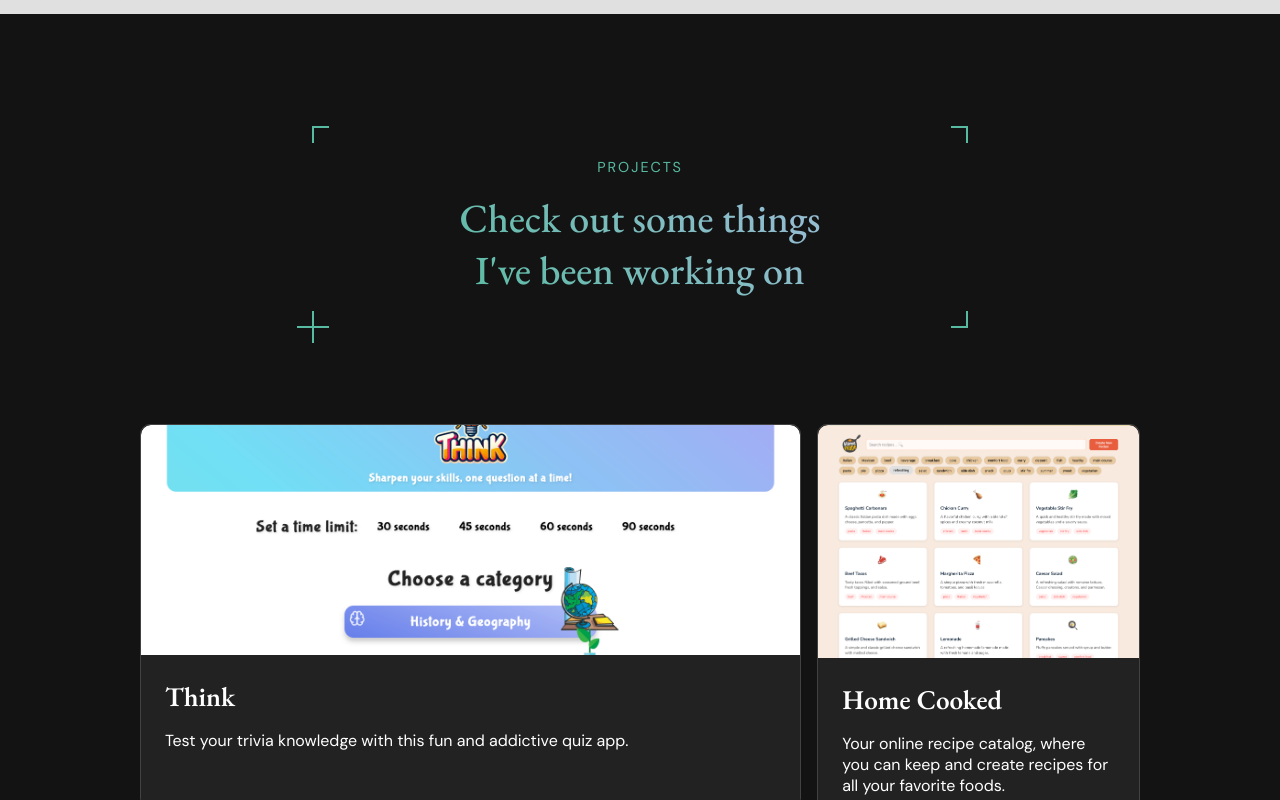
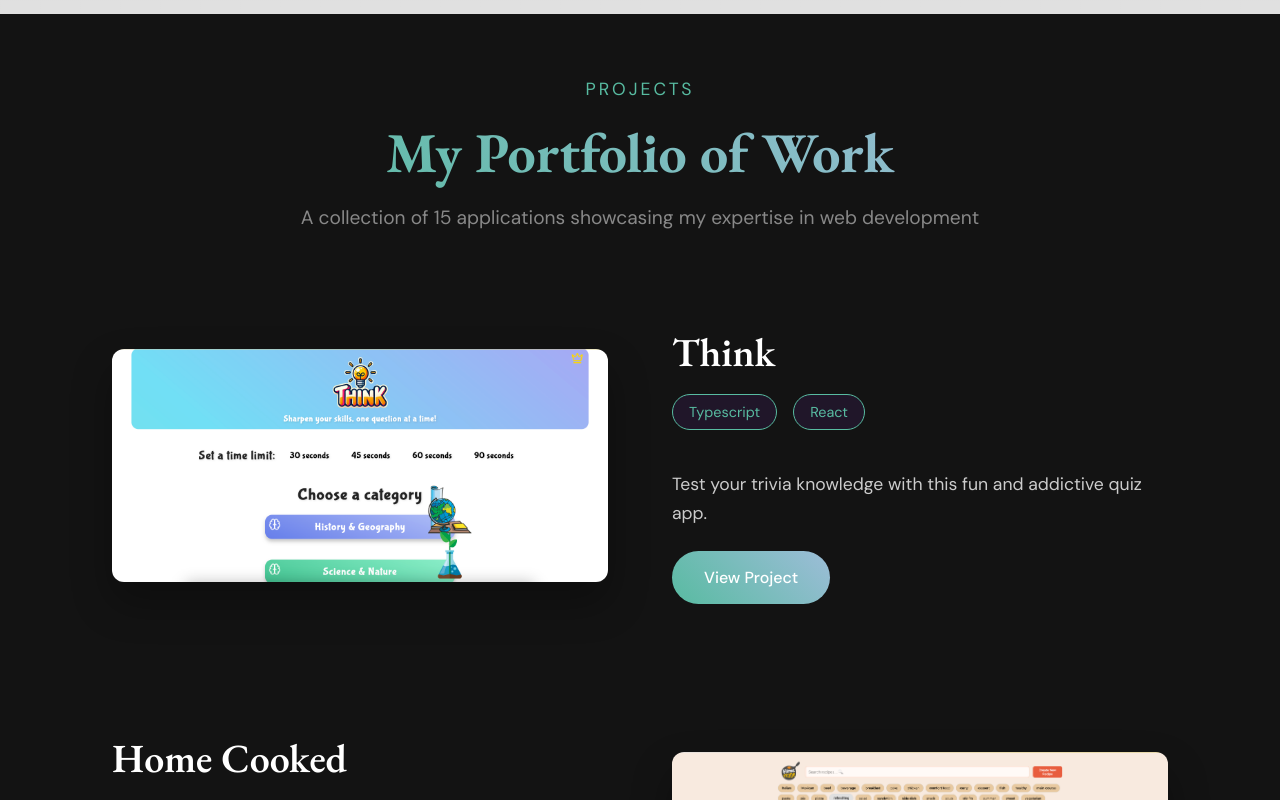
Before and after one commit to evelynmbart/evelyn-portfolio, a React (Vite) app: page / in a window 1280 px wide. Shown: the part 1720-2520 px from the top of the page. Built offline with nearby package versions, Linux system fonts and the light colour scheme; a web font is replaced by a local one.

Commit message:
Redo portfolio

```diff
--- a/src/sections/Projects.jsx
+++ b/src/sections/Projects.jsx
@@ -61,7 +61,6 @@ const projects = [
     featured: true,
     link: "/project/5"
   },
-
   {
     name: "NE RiverFlow",
     description: "Track the water levels of the New England rivers and lakes.",
@@ -69,7 +68,6 @@ const projects = [
     image: "../../projects/riverflow.png",
     link: "/project/4"
   },
-
   {
     name: "Farkle",
     description:
@@ -86,7 +84,6 @@ const projects = [
     image: "../../projects/last-meals.png",
     link: "/project/7"
   },
-
   {
     name: "Jaipur Score",
     description: "A simple score keeper for the board game Jaipur.",
@@ -94,7 +91,6 @@ const projects = [
     image: "../../projects/jaipur.png",
     link: "/project/8"
   },
-
   {
     name: "Cart Compare",
     description:
@@ -104,15 +100,6 @@ const projects = [
     featured: true,
     link: "/project/15"
   },
-
-  // {
-  //   name: "Tile Slider",
-  //   description:
-  //     "A map app that allows you to search for locations by name or by address",
-  //   technologies: ["Javascript", "React"],
-  //   image: "../../projects/tile-slider.png",
-  //   link: "/tile-slider",
-  // },
   {
     name: "Pomodoro",
     description:
@@ -136,14 +123,6 @@ const projects = [
     image: "../../projects/hole-in-one.png",
     link: "/project/10"
   }
-  // {
-  //   name: "Blog Woohoo",
-  //   description:
-  //     "A map app that allows you to search for locations by name or by address",
-  //   technologies: ["Typescript", "React"],
-  //   image: "../../projects/blogwoohoo.png",
-  //   link: "/project/16",
-  // },
 ];
 
 const Projects = () => {
@@ -152,42 +131,46 @@ const Projects = () => {
       <ProjectsHeader>
         <HeaderFrame>
           <Subtitle>Projects</Subtitle>
-          <Title>Check out some things I&apos;ve been working on</Title>
-          <TopLeftCorner />
-          <TopRightCorner />
-          <BottomLeftCorner />
-          <BottomLeftCornerOutside />
-          <BottomRightCorner />
+          <Title>My Portfolio of Work</Title>
+          <SubtitleDescription>
+            A collection of {projects.length} applications showcasing my
+            expertise in web development
+          </SubtitleDescription>
         </HeaderFrame>
       </ProjectsHeader>
 
-      <ProjectsGrid>
-        {projects.map(project =>
-          <ProjectCard
-            key={project.name}
-            featured={project.featured}
-            className={project.featured ? "featured" : ""}
-          >
-            <ProjectLink href={project.link}>
-              <ProjectTop>
-                <ProjectImage
-                  src={project.image}
-                  alt={project.name}
-                  featured={project.featured}
-                />
-              </ProjectTop>
-              <ProjectBottom featured={project.featured}>
-                <ProjectTitle featured={project.featured}>
+      <ProjectsList>
+        {projects.map((project, index) =>
+          <ProjectCard key={project.name} isEven={index % 2 === 0}>
+            <ProjectImageWrapper>
+              <ProjectImage src={project.image} alt={project.name} />
+            </ProjectImageWrapper>
+
+            <ProjectContent>
+              <ProjectMeta>
+                <ProjectTitle>
                   {project.name}
                 </ProjectTitle>
-                <ProjectDescription featured={project.featured}>
-                  {project.description}
-                </ProjectDescription>
-              </ProjectBottom>
-            </ProjectLink>
+                <TechStack>
+                  {project.technologies.map(tech =>
+                    <TechTag key={tech}>
+                      {tech}
+                    </TechTag>
+                  )}
+                </TechStack>
+              </ProjectMeta>
+
+              <ProjectDescription>
+                {project.description}
+              </ProjectDescription>
+
+              <ViewProjectButton href={project.link}>
+                View Project
+              </ViewProjectButton>
+            </ProjectContent>
           </ProjectCard>
         )}
-      </ProjectsGrid>
+      </ProjectsList>
     </ProjectsSection>
   );
 };
@@ -195,87 +178,37 @@ const Projects = () => {
 export default Projects;
 
 const ProjectsSection = styled.section`
-  padding: 1rem 7rem;
+  padding: 4rem 7rem;
   background-color: rgb(19, 19, 19);
 
   @media (max-width: 768px) {
-    padding: 4rem 5%;
+    padding: 2rem 1rem;
   }
 `;
 
 const ProjectsHeader = styled.div`
-  display: flex;
-  justify-content: center;
-  margin: 6rem 0;
+  text-align: center;
+  margin-bottom: 6rem;
 `;
 
 const HeaderFrame = styled.div`
-  position: relative;
-  max-width: 400px;
-  padding: 2rem 8rem;
-  text-align: center;
-
-  @media (max-width: 768px) {
-    padding: 1.5rem;
-  }
-`;
-
-const Corner = styled.span`
-  position: absolute;
-  width: 15px;
-  height: 15px;
-`;
-
-const TopLeftCorner = styled(Corner)`
-  top: 0;
-  left: 0;
-  border-top: 2px solid var(--primary-color);
-  border-left: 2px solid var(--primary-color);
-`;
-
-const TopRightCorner = styled(Corner)`
-  top: 0;
-  right: 0;
-  border-top: 2px solid var(--primary-color);
-  border-right: 2px solid var(--primary-color);
-`;
-
-const BottomLeftCorner = styled(Corner)`
-  bottom: 0;
-  left: 0;
-  border-bottom: 2px solid var(--primary-color);
-  border-left: 2px solid var(--primary-color);
-`;
-
-const BottomLeftCornerOutside = styled(Corner)`
-  bottom: -15px;
-  left: -15px;
-  border-top: 2px solid var(--primary-color);
-  border-right: 2px solid var(--primary-color);
-`;
-
-const BottomRightCorner = styled(Corner)`
-  bottom: 0;
-  right: 0;
-  border-bottom: 2px solid var(--primary-color);
-  border-right: 2px solid var(--primary-color);
+  max-width: 800px;
+  margin: 0 auto;
 `;
 
 const Subtitle = styled.span`
+  font-size: 1.1rem;
+  text-transform: uppercase;
+  letter-spacing: 3px;
+  color: var(--primary-color);
+  margin-bottom: 1rem;
   display: block;
-  font-size: 0.9rem;
-  text-transform: uppercase;
-  letter-spacing: 2px;
-  margin-bottom: 1rem;
-  color: var(--primary-color);
 `;
 
 const Title = styled.h2`
-  font-size: 2.5rem;
-  font-weight: 500;
-  line-height: 1.3;
-  margin: 0;
-  color: var(--text-color);
+  font-size: 3.5rem;
+  font-weight: 700;
+  margin: 1rem 0;
   background: linear-gradient(
     45deg,
     var(--primary-color),
@@ -285,111 +218,109 @@ const Title = styled.h2`
   -webkit-text-fill-color: transparent;
 
   @media (max-width: 768px) {
-    font-size: 1.8rem;
+    font-size: 2.5rem;
   }
 `;
 
-const ProjectsGrid = styled.div`
-  display: grid;
-  grid-template-columns: repeat(3, 1fr);
-  gap: 16px;
-  max-width: 1000px;
+const SubtitleDescription = styled.p`
+  font-size: 1.2rem;
+  color: #888;
+  margin-top: 1rem;
+`;
+
+const ProjectsList = styled.div`
+  max-width: 1200px;
   margin: 0 auto;
-  padding: 0 16px;
+  display: flex;
+  flex-direction: column;
+  gap: 8rem;
+`;
 
-  @media (max-width: 768px) {
-    grid-template-columns: 1fr;
-    gap: 24px;
+const ProjectCard = styled.div`
+  display: flex;
+  align-items: center;
+  gap: 4rem;
+  flex-direction: ${props => (props.isEven ? "row" : "row-reverse")};
+
+  @media (max-width: 1024px) {
+    flex-direction: column;
+    gap: 2rem;
   }
 `;
 
-const ProjectCard = styled.div`
-  position: relative;
-  height: ${props => (props.featured ? "384px" : "390px")};
-  border-radius: 10px;
-  box-sizing: border-box;
-  padding: 0;
-  margin: 0;
-  cursor: pointer;
+const ProjectImageWrapper = styled.div`
+  flex: 1;
+  border-radius: 12px;
   overflow: hidden;
-  transition: all 0.3s ease-in-out;
-  border: 1px solid hsla(0, 0%, 100%, 0.2);
-
-  &.featured {
-    grid-column: span 2;
-  }
-
-  &:not(.featured) {
-    grid-column: span 1;
-  }
+  box-shadow: 0 20px 40px rgba(0, 0, 0, 0.3);
+  transition: transform 0.3s ease;
 
   &:hover {
-    transform: ${props =>
-      props.featured ? "scale(1)" : "translateY(-8px) scale(1.02)"};
-    box-shadow: ${props => !props.featured && "0 10px 20px rgba(0, 0, 0, 0.3)"};
+    transform: translateY(-10px);
   }
-
-  @media (max-width: 1024px) {
-    &.featured {
-      grid-column: span 3;
-    }
-
-    &:not(.featured) {
-      grid-column: span 3;
-    }
-  }
-
-  @media (max-width: 768px) {
-    &.featured,
-    &:not(.featured) {
-      grid-column: span 1;
-    }
-  }
-`;
-
-const ProjectLink = styled.a`text-decoration: none;`;
-
-const ProjectTop = styled.div`
-  width: 100%;
-  height: 60%;
-  border-radius: 10px;
 `;
 
 const ProjectImage = styled.img`
   width: 100%;
   height: 100%;
   object-fit: cover;
-  border-radius: 10px 10px 0 0;
-  transition: transform 0.3s ease-in-out;
+  vertical-align: middle;
 `;
 
-const ProjectBottom = styled.div`
-  box-sizing: border-box;
-  width: 100%;
-  height: 40%;
-  padding: 1.5rem;
+const ProjectContent = styled.div`
+  flex: 1;
   display: flex;
   flex-direction: column;
-  gap: 1rem;
-  background: rgba(50, 50, 50, 0.5);
-  border-radius: 0 0 10px 10px;
+  gap: 1.5rem;
+`;
 
-  transform-style: preserve-3d;
-  perspective: 1000px;
-  transform: translateZ(10px);
-  transition: transform 0.3s ease;
+const ProjectMeta = styled.div`margin-bottom: 1rem;`;
+
+const ProjectTitle = styled.h3`
+  font-size: 2.5rem;
+  font-weight: 600;
+  margin-bottom: 1rem;
   color: white;
 `;
 
-const ProjectTitle = styled.h3`
-  font-size: 1.7rem;
-  font-weight: 600;
-  margin: 0;
-  color: white;
+const TechStack = styled.div`
+  display: flex;
+  gap: 1rem;
+  flex-wrap: wrap;
+`;
+
+const TechTag = styled.span`
+  padding: 0.5rem 1rem;
+  background: rgba(var(--primary-color-rgb), 0.1);
+  border: 1px solid var(--primary-color);
+  border-radius: 20px;
+  color: var(--primary-color);
+  font-size: 0.9rem;
 `;
 
 const ProjectDescription = styled.p`
-  font-size: 16px;
+  font-size: 1.1rem;
+  line-height: 1.6;
+  color: #ccc;
+`;
 
+const ViewProjectButton = styled.a`
+  display: inline-block;
+  padding: 1rem 2rem;
+  background: linear-gradient(
+    45deg,
+    var(--primary-color),
+    var(--secondary-color)
+  );
+  border-radius: 30px;
   color: white;
+  text-decoration: none;
+  font-weight: 500;
+  align-self: flex-start;
+  transition: transform 0.2s ease, box-shadow 0.2s ease;
+
+  &:hover {
+    transform: translateY(-2px);
+    box-shadow: 0 5px 15px rgba(var(--primary-color-rgb), 0.3);
+  }
 `;
```
